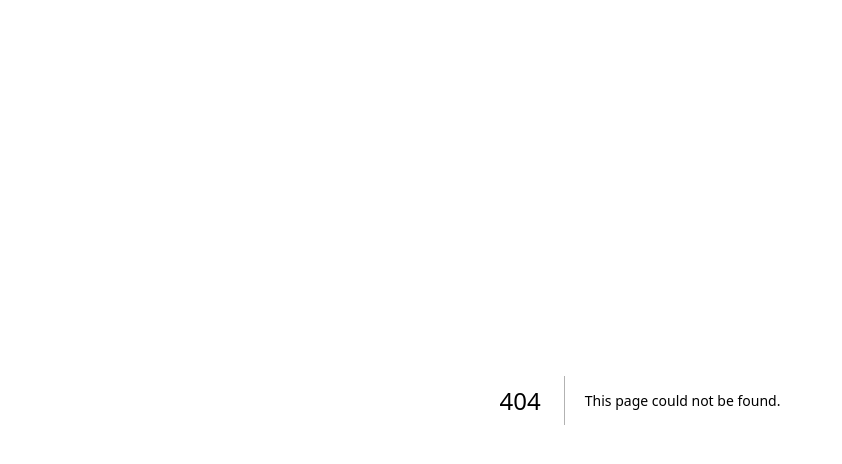
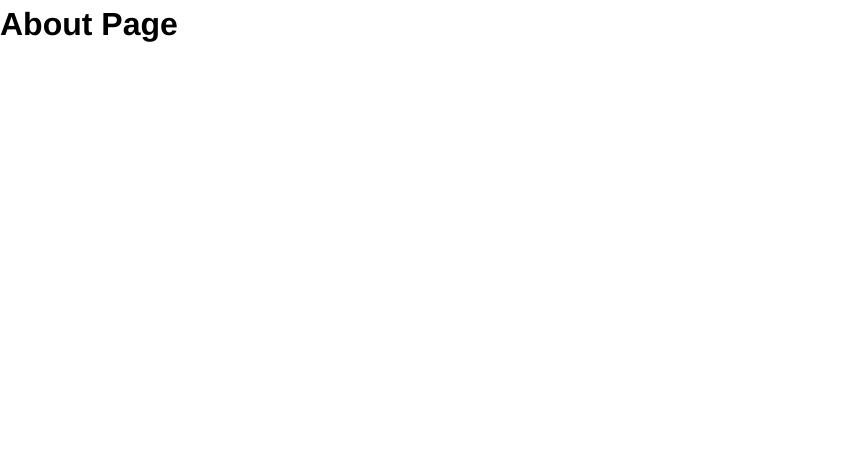
Before and after one commit to albertmirek/blog, a Next.js app: page /about in a window 1280 px wide. Before the commit this address had no page. Shown: the top 464 px of the page, without its empty margins (0-842 px from the left). Built offline with nearby package versions, Linux system fonts and the light colour scheme.

Commit message:
feat: add about page

```diff
--- /dev/null
+++ b/src/app/about/page.tsx
@@ -0,0 +1 @@
+export { AboutPage as default } from "@/features/about/pages/AboutPage";
--- /dev/null
+++ b/src/features/about/pages/AboutPage/index.tsx
@@ -0,0 +1,5 @@
+import { FC } from "react";
+
+export const AboutPage: FC = () => {
+  return <h1>About Page</h1>;
+};
```
